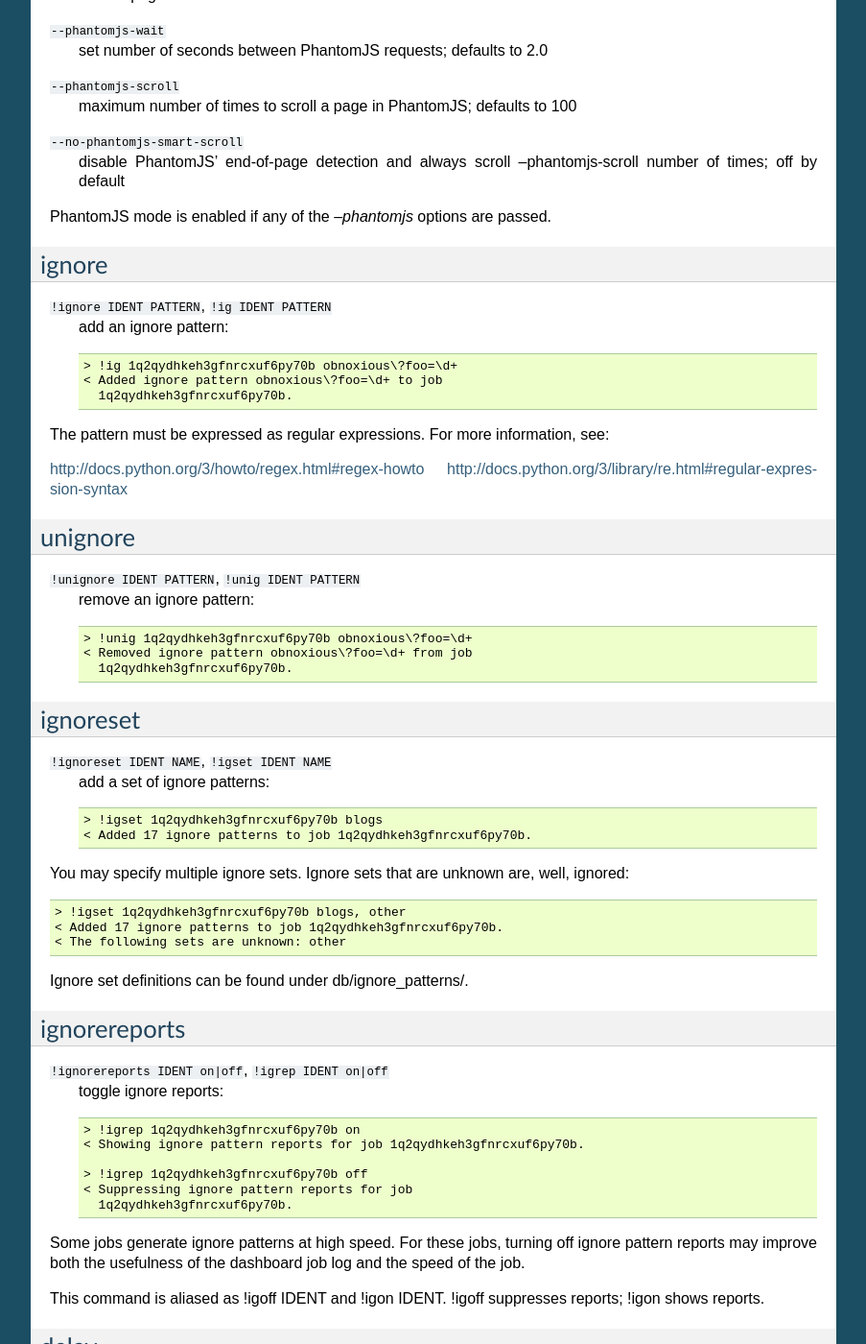
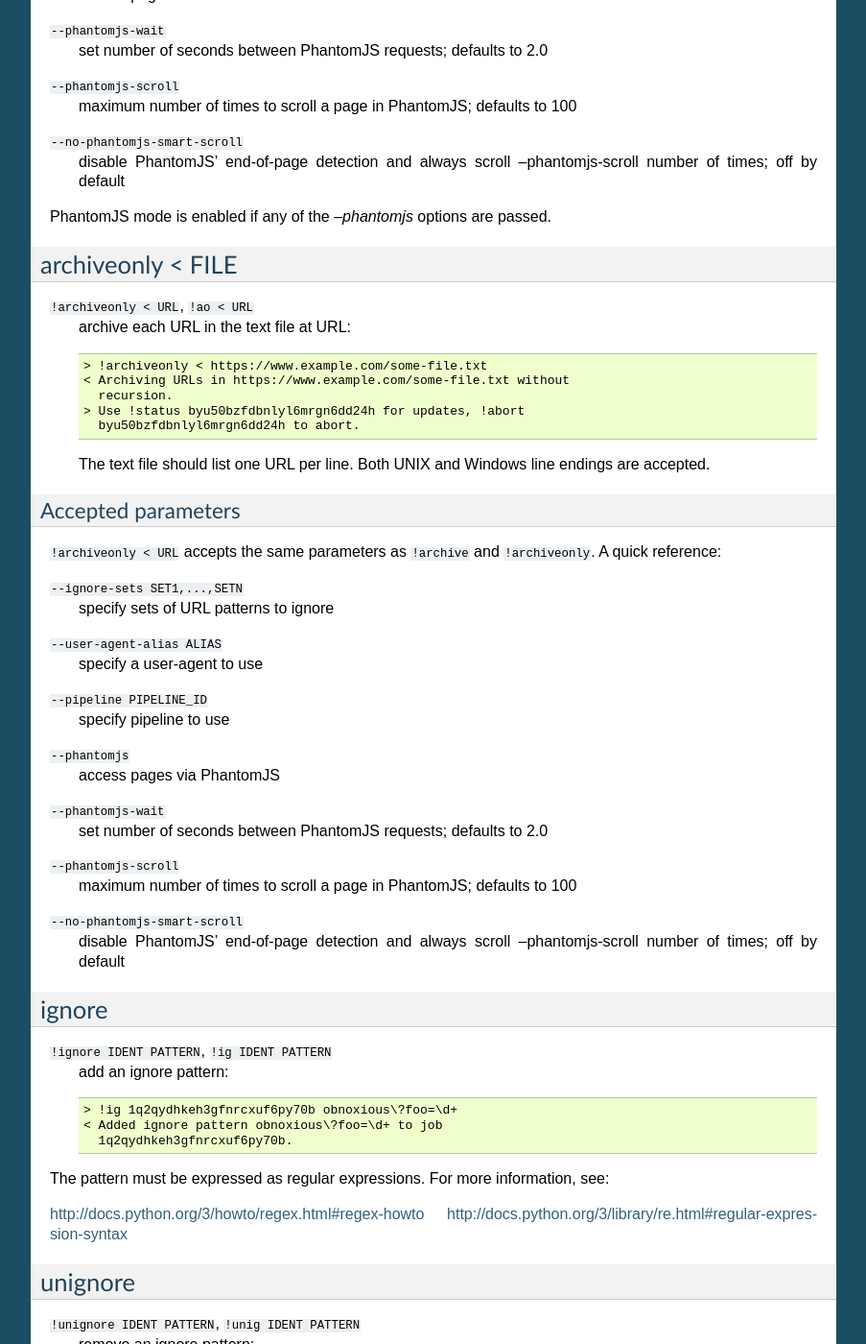
Before and after one commit to ArchiveTeam/ArchiveBot, a Sphinx documentation site: the page built from doc/commands.rst, in a window 1280 px wide and 1400 px high, scrolled down 2793 px. Shown: the whole window at 96% size, without its empty margins (198-1101 px from the left). Built offline with Sphinx 7.4.7, drawn with Linux system fonts in a browser that asks for light colours; some of the changed text lies outside the part shown.

Commit message:
doc: describe !archiveonly < FILE.

```diff
--- a/doc/commands.rst
+++ b/doc/commands.rst
@@ -178,6 +178,51 @@ Accepted parameters
 PhantomJS mode is enabled if any of the --*phantomjs* options are
 passed.
 
+
+archiveonly < FILE
+==================
+
+``!archiveonly < URL``, ``!ao < URL``
+   archive each URL in the text file at URL::
+
+        > !archiveonly < https://www.example.com/some-file.txt
+        < Archiving URLs in https://www.example.com/some-file.txt without
+          recursion.
+        > Use !status byu50bzfdbnlyl6mrgn6dd24h for updates, !abort
+          byu50bzfdbnlyl6mrgn6dd24h to abort.
+
+   The text file should list one URL per line.  Both UNIX and Windows line
+   endings are accepted.
+
+
+Accepted parameters
++++++++++++++++++++
+
+``!archiveonly < URL`` accepts the same parameters as ``!archive`` and
+``!archiveonly``.  A quick reference:
+
+``--ignore-sets SET1,...,SETN``
+    specify sets of URL patterns to ignore
+
+``--user-agent-alias ALIAS``
+    specify a user-agent to use
+
+``--pipeline PIPELINE_ID``
+    specify pipeline to use
+
+``--phantomjs``
+    access pages via PhantomJS
+
+``--phantomjs-wait``
+    set number of seconds between PhantomJS requests; defaults to 2.0
+
+``--phantomjs-scroll``
+    maximum number of times to scroll a page in PhantomJS; defaults to 100
+
+``--no-phantomjs-smart-scroll``
+    disable PhantomJS' end-of-page
+    detection and always scroll --phantomjs-scroll number of
+    times; off by default
 
 ignore
 ======
```
